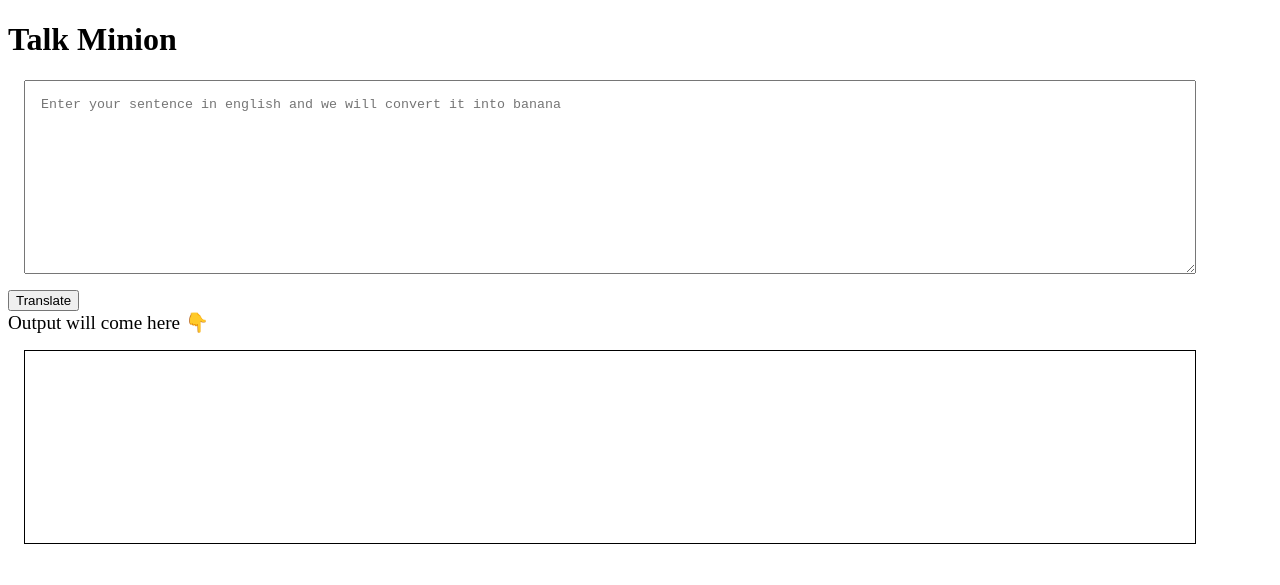
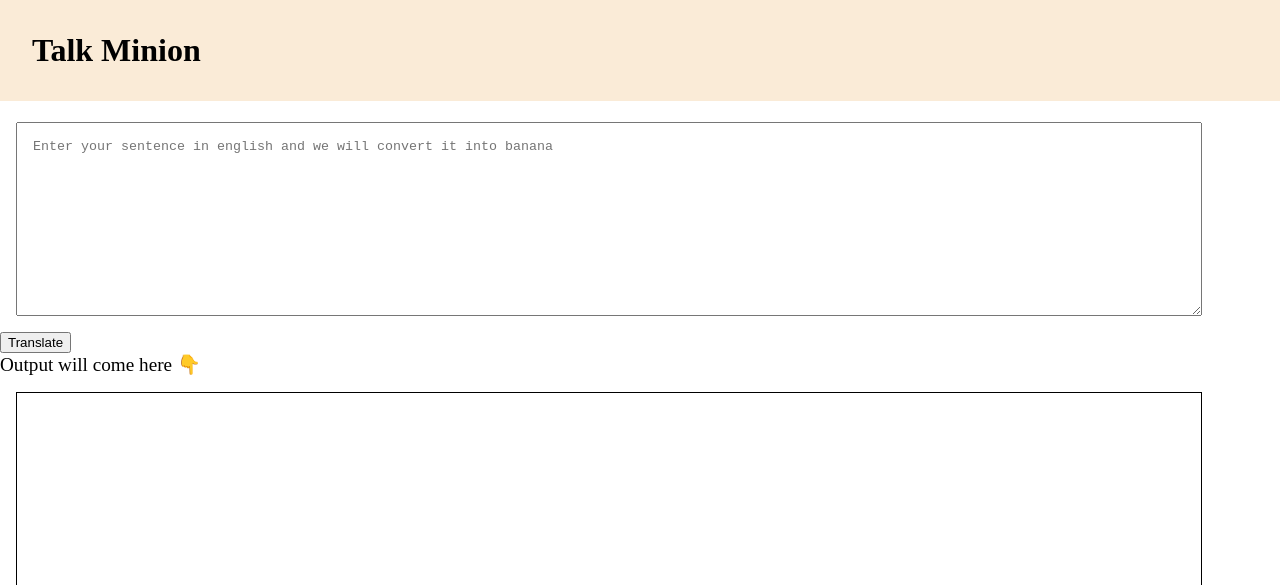
Before and after one commit to AagmanSuri/Minion-speak, a plain HTML site: page index.html in a window 1280 px wide. Shown: the top 585 px of the page. Drawn offline with Linux system fonts and the light colour scheme.

Commit message:
updating style

```diff
--- a/index.html
+++ b/index.html
@@ -6,28 +6,12 @@
     <meta http-equiv="X-UA-Compatible" content="IE=edge">
     <meta name="viewport" content="width=device-width, initial-scale=1.0">
     <title>Minion Speak</title>
-    <style>
-        textarea {
-            display: block;
-            width: 90%;
-            height: 20vh;
-            margin: 1rem;
-            padding: 1rem;
-        }
+    <link href="style.css" rel="stylesheet">
 
-        .output {
-            border: 1px solid black;
-            height: 20vh;
-            width: 90%;
-            margin: 1rem;
-            padding: 1rem;
-
-        }
-    </style>
 </head>
 
 <body>
-    <h1>Talk Minion</h1>
+    <h1 class="head">Talk Minion</h1>
     <textarea id="txt-input"
         placeholder="Enter your sentence in english and we will convert it into banana "></textarea>
     <button id="btn-translate">Translate</button>
--- /dev/null
+++ b/style.css
@@ -0,0 +1,27 @@
+body{
+    margin: 0px 0px;
+
+}
+.head{
+    background-color: antiquewhite;
+    padding: 2rem;
+    margin-top: 0px;
+}
+textarea {
+    display: block;
+    width: 90%;
+    height: 20vh;
+    margin: 1rem;
+    padding: 1rem;
+}
+#btn-translate{
+    margin: auto;
+}
+.output {
+    border: 1px solid black;
+    height: 20vh;
+    width: 90%;
+    margin: 1rem;
+    padding: 1rem;
+
+}
```
